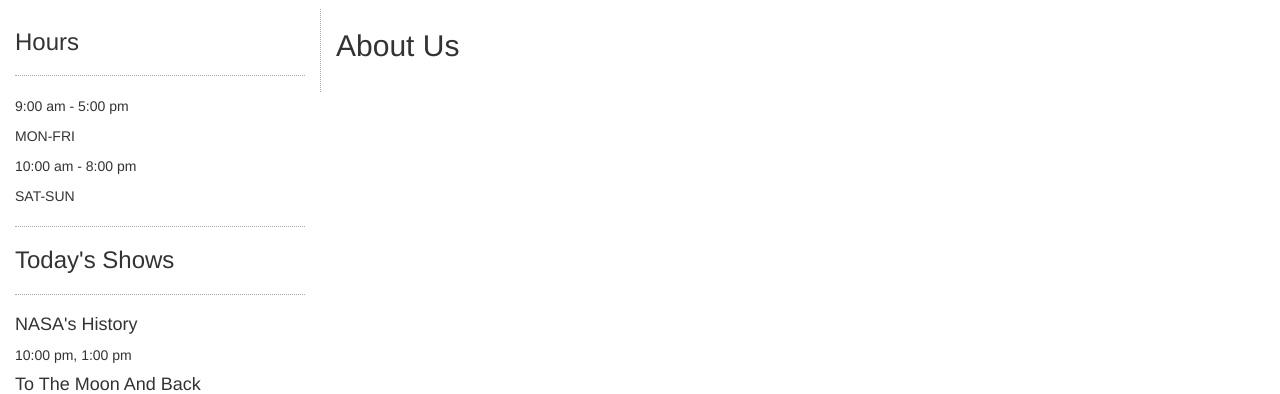
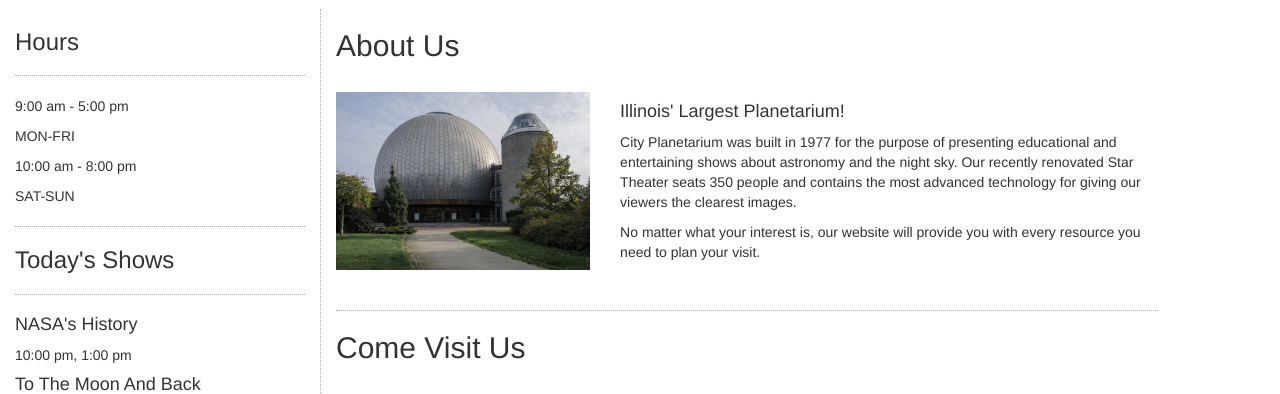
Before and after one commit to lauriefumarolo/cityplanetarium, a PHP site: page /about_us.php in a window 1280 px wide. Shown: the part 91-485 px from the top of the page. Run offline with PHP 8.4, Linux system fonts and the light colour scheme; grey boxes are pictures that could not be loaded.

Commit message:
About Us page content.

```diff
--- a/publish/about_us.php
+++ b/publish/about_us.php
@@ -32,6 +32,22 @@
 					<h2>About Us</h2>
 				</div>
 				<div class="row">
+					<div class="col-sm-4">
+						<img class="img-responsive" src="images/planetarium.jpg" alt="City Planetarium" />
+					</div>
+					<div class="col-sm-8">
+						<h4>Illinois' Largest Planetarium!</h4>
+						<p>City Planetarium was built in 1977 for the purpose of presenting educational and entertaining shows about astronomy and the night sky. Our recently renovated Star Theater seats 350 people and contains the most advanced technology for giving our viewers the clearest images.</p>
+						<p>No matter what your interest is, our website will provide you with every resource you need to plan your visit.</p>
+					</div>
+				</div>
+				<div class="clearfix">
+					<hr />
+					<h2>Come Visit Us</h2>
+					<div class="col-sm-12 embed-responsive embed-responsive-16by9">
+						<!-- Google map of planetarium location -->
+						<iframe src="https://www.google.com/maps/embed?pb=!1m18!1m12!1m3!1d2971.230801056126!2d-87.6068281!3d41.866380500000005!2m3!1f0!2f0!3f0!3m2!1i1024!2i768!4f13.1!3m3!1m2!1s0x880e2c9d42b46935%3A0x4fe61de107e3c4ab!2s1300+S+Lake+Shore+Dr%2C+Chicago%2C+IL+60605!5e0!3m2!1sen!2sus!4v1432679251654" frameborder="0"></iframe>
+					</div>
 				</div>
 			</div>
 		</div>
```
